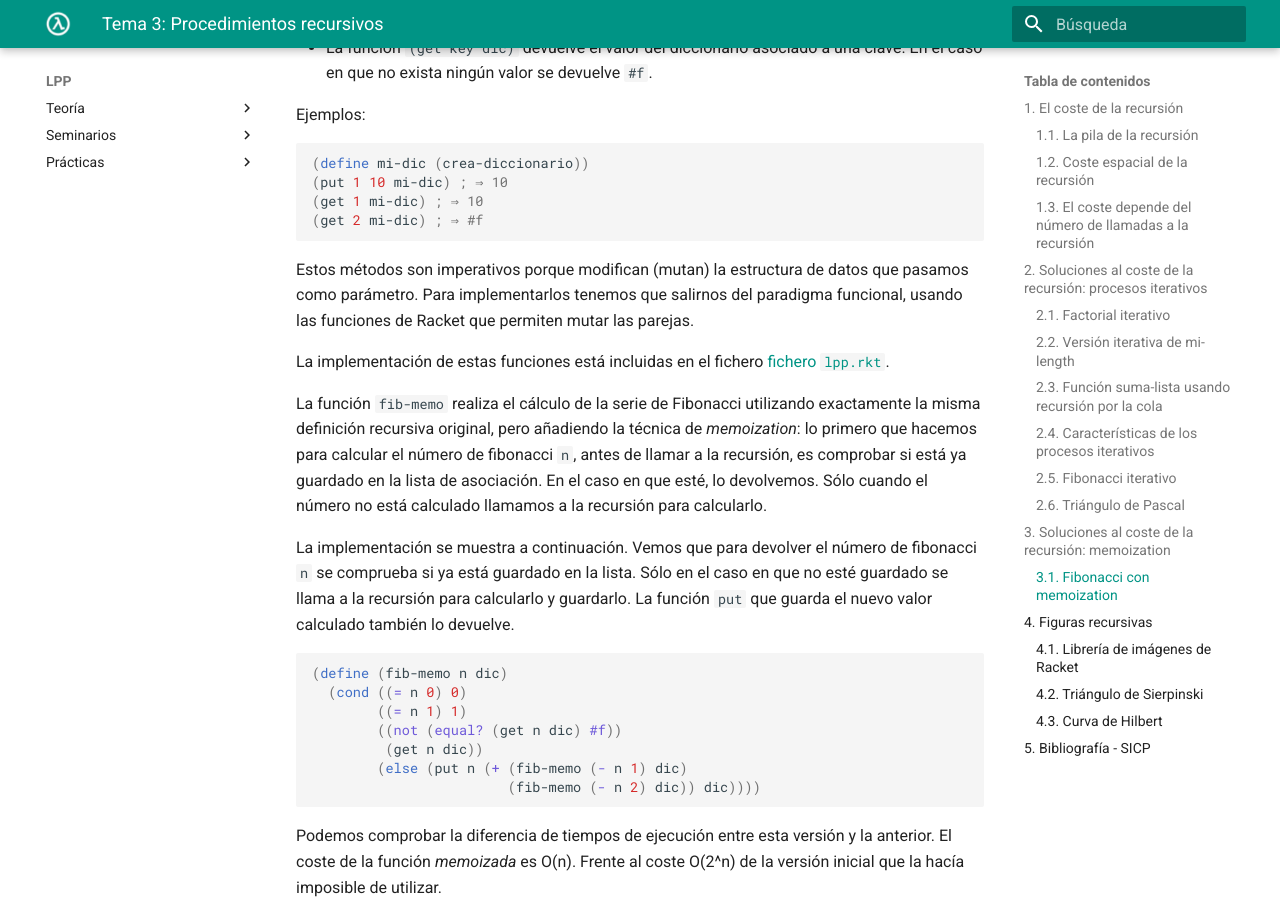
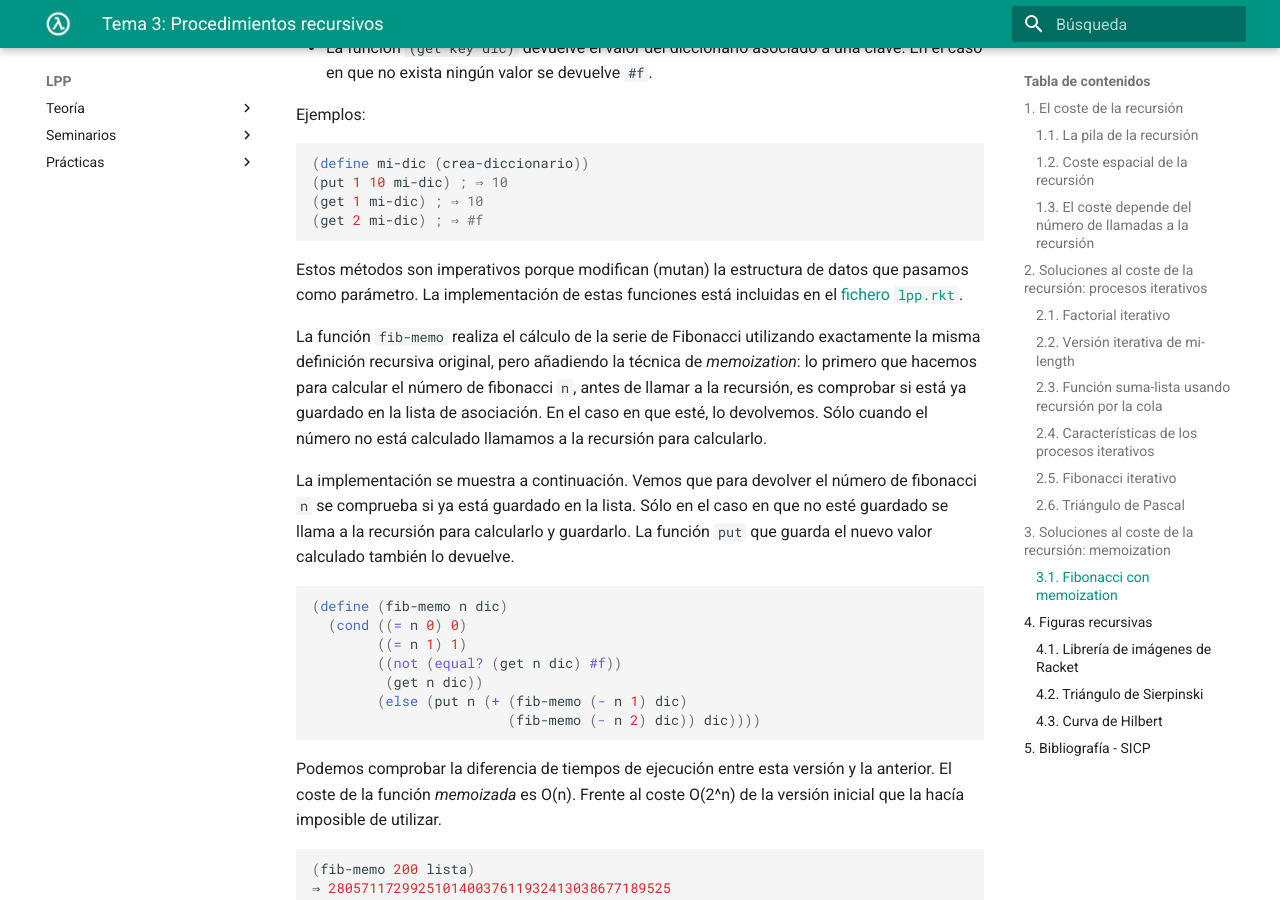
Before and after one commit to domingogallardo/apuntes-lpp, an MkDocs documentation site: the page built from docs/teoria/tema03-procedimientos-recursivos/tema03-procedimientos-recursivos.md, in a window 1280 px wide and 900 px high, scrolled down 8872 px. Built offline with MkDocs 1.6.1 and Material for MkDocs 9.7.7, drawn with Linux system fonts in a browser that asks for light colours; formulas are drawn with MathJax 3.

Commit message:
Diccionario en lpp.rkt

````diff
--- a/docs/teoria/tema03-procedimientos-recursivos/tema03-procedimientos-recursivos.md
+++ b/docs/teoria/tema03-procedimientos-recursivos/tema03-procedimientos-recursivos.md
@@ -467,11 +467,7 @@ Ejemplos:
 ```
 
 Estos métodos son imperativos porque modifican (mutan) la estructura
-de datos que pasamos como parámetro. Para implementarlos tenemos que
-salirnos del paradigma funcional, usando las funciones de Racket que
-permiten mutar las parejas.
-
-La implementación de estas funciones está incluidas en el fichero
+de datos que pasamos como parámetro. La implementación de estas funciones está incluidas en el
 [fichero
 `lpp.rkt`](https://raw.githubusercontent.com/domingogallardo/apuntes-lpp/master/src/lpp.rkt).
 
````
Also changed, not shown: 1 other file.
